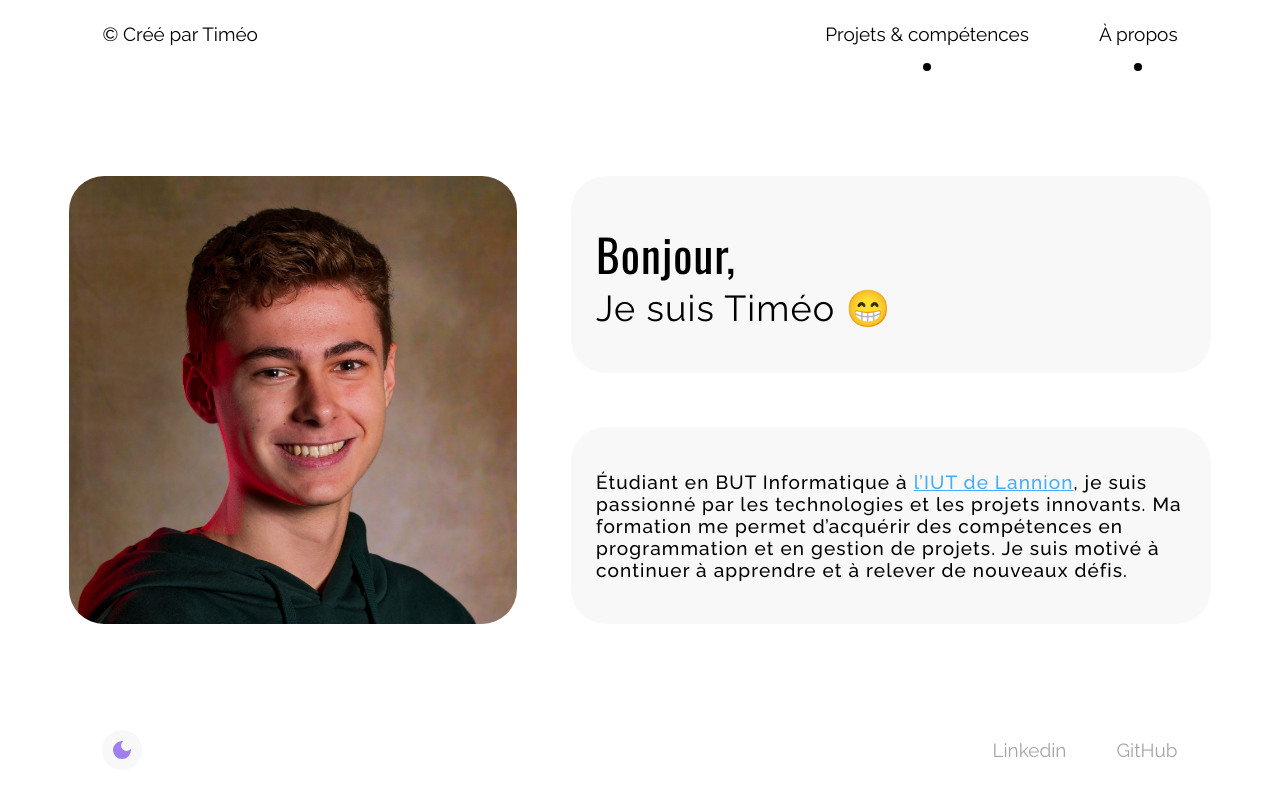
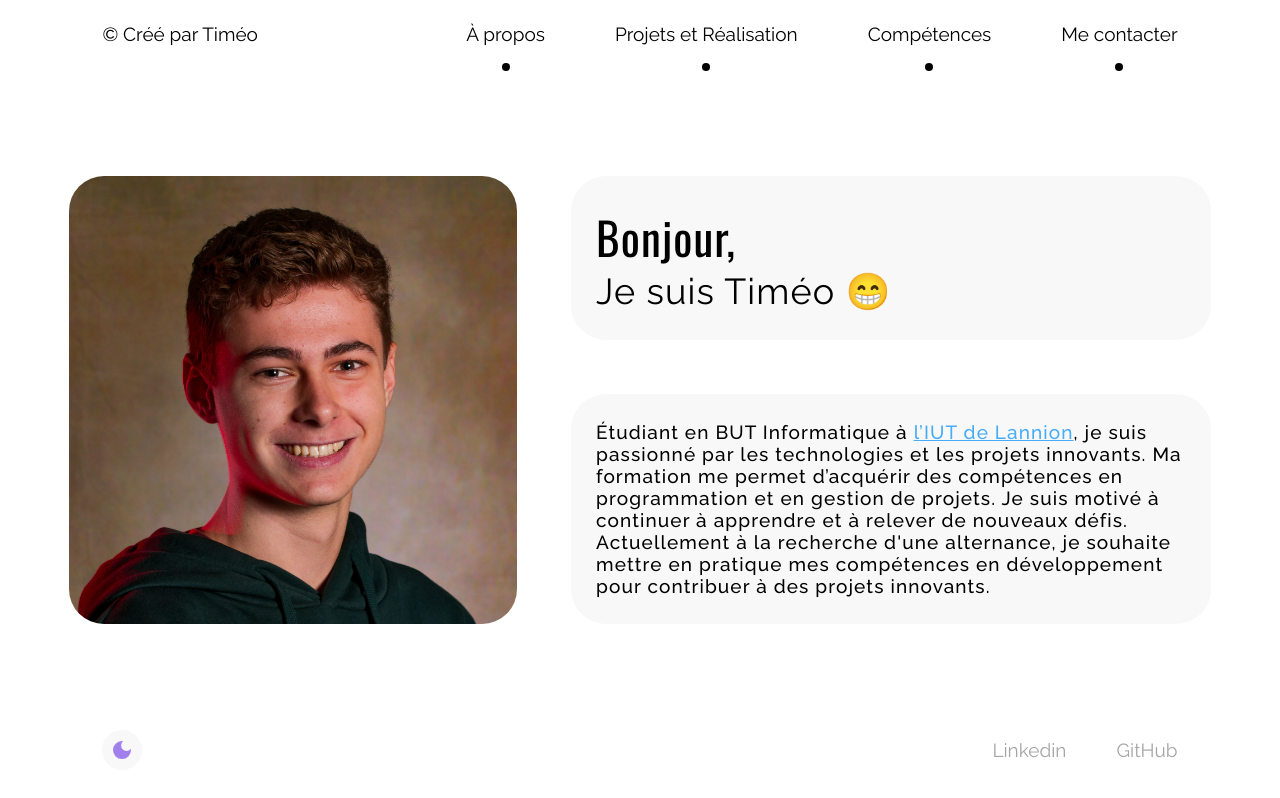
Before and after one commit to TimeoDoom/Portfolio-Timeo, a plain HTML site: page index.html in a window 1280 px wide. Drawn offline with nearby package versions, Linux system fonts and the light colour scheme.

Commit message:
Update index.html

```diff
--- a/index.html
+++ b/index.html
@@ -3,7 +3,7 @@
   <head>
     <meta charset="UTF-8" />
     <meta name="viewport" content="width=device-width, initial-scale=1.0" />
-    <link rel="stylesheet" href="./style.css" />
+    <link rel="stylesheet" href="../style.css" />
     <title>Timéo DOOM | Portfolio</title>
   </head>
   <body>
@@ -18,39 +18,45 @@
           <li>
             <a class="menu__item" href="./index.html">© Créé par Timéo</a>
           </li>
+          <li><a class="menu__item" href="./about.html">À propos</a></li>
           <li>
             <a class="menu__item" href="./projects.html"
-              >Projets & compétences</a
+              >Projets et Réalisation</a
             >
           </li>
-          <li><a class="menu__item" href="./about.html">À propos</a></li>
-          <!-- <li>
-            <a class="menu__item" href="./experiences.html">Expériences</a>
-          </li> -->
+          <li><a class="menu__item" href="./skills.html">Compétences</a></li>
+          <li>
+            <a class="menu__item" href="./contact.html">Me contacter</a>
+          </li>
         </ul>
       </div>
       <nav>
         <a href="./index.html">© Créé par Timéo</a>
         <ul>
           <li class="nav-item">
-            <a href="./projects.html">Projets & compétences</a>
+            <a href="./about.html">À propos</a>
             <div class="dot"></div>
           </li>
           <li class="nav-item">
-            <a href="./about.html">À propos</a>
+            <a href="./projects.html">Projets et Réalisation</a>
             <div class="dot"></div>
           </li>
-          <!-- <li class="nav-item">
-            <a href="./experiences.html">Expériences</a>
+          <li class="nav-item">
+            <a href="./skills.html">Compétences</a>
             <div class="dot"></div>
-          </li> -->
+          </li>
+
+          <li class="nav-item">
+            <a href="./contact.html">Me contacter</a>
+            <div class="dot"></div>
+          </li>
         </ul>
       </nav>
     </header>
 
     <main class="accueilPage">
       <img
-        src="./assets/portrait.jpg"
+        src="../assets/portrait.jpg"
         title="Portrait de Timéo Doom"
         alt="Portrait de Timéo Doom"
       />
@@ -66,7 +72,9 @@
             je suis passionné par les technologies et les projets innovants. Ma
             formation me permet d’acquérir des compétences en programmation et
             en gestion de projets. Je suis motivé à continuer à apprendre et à
-            relever de nouveaux défis.
+            relever de nouveaux défis. Actuellement à la recherche d'une
+            alternance, je souhaite mettre en pratique mes compétences en
+            développement pour contribuer à des projets innovants.
           </p>
         </article>
       </div>
@@ -74,7 +82,7 @@
 
     <footer class="homeFooter">
       <button id="theme-switch">
-        <img id="icon" src="./assets/moon.svg" alt="" />
+        <img id="icon" src="../assets/moon.svg" alt="" />
       </button>
       <ul>
         <li>
@@ -90,6 +98,6 @@
       </ul>
     </footer>
 
-    <script src="./script.js"></script>
+    <script src="../js/script.js"></script>
   </body>
 </html>
```
